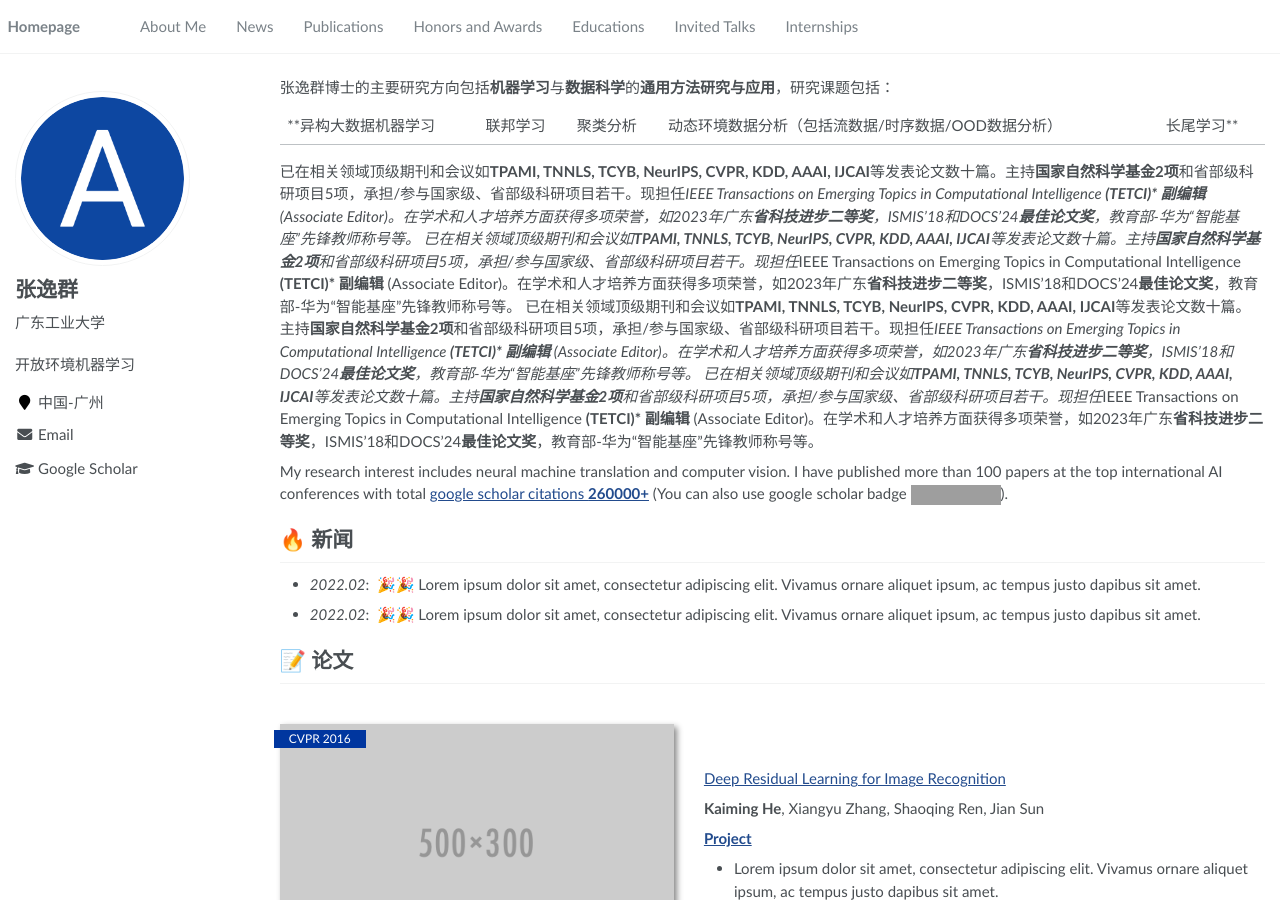
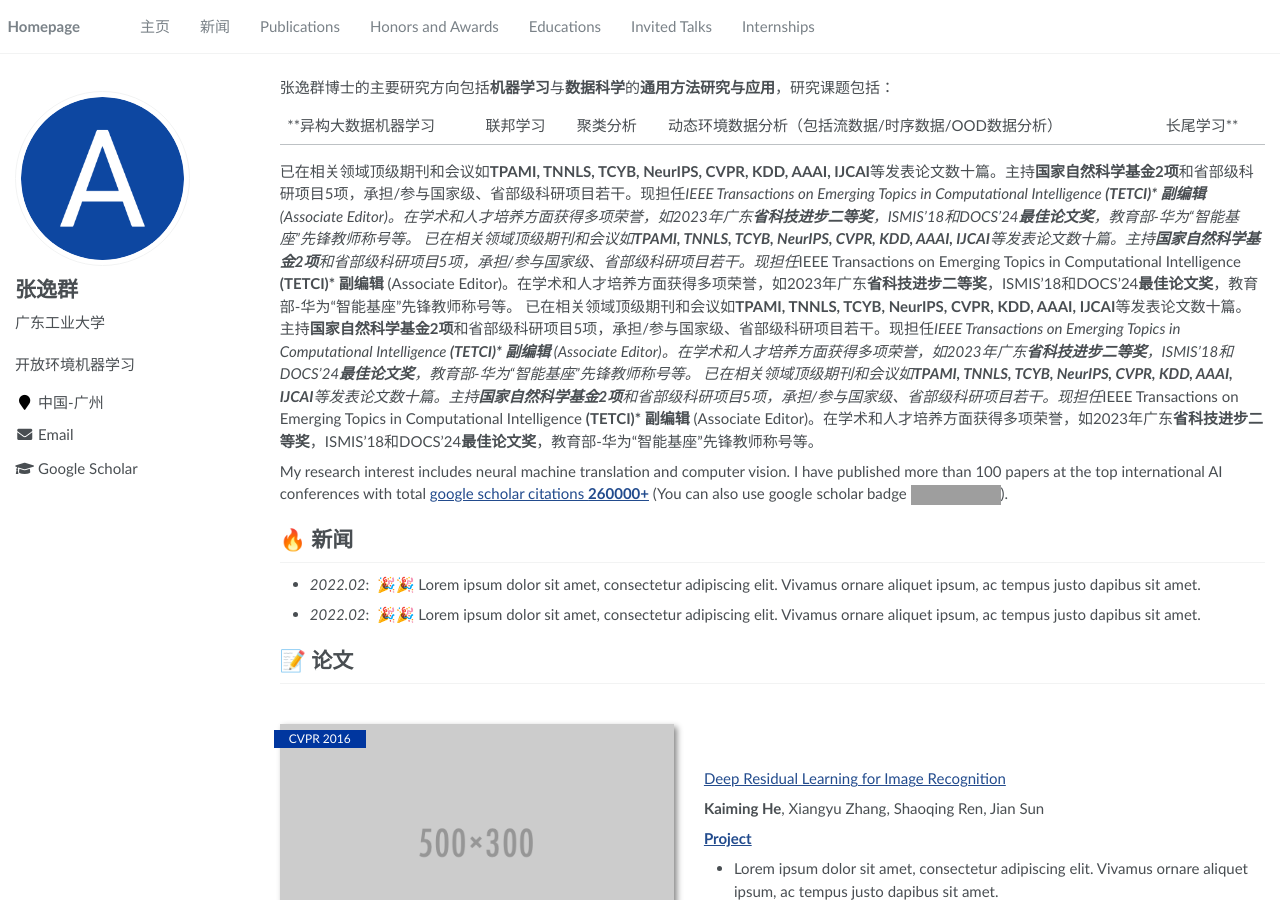
Before and after one commit to yqzhang-Zz/zh, a Jekyll site: the page built from _pages/about.md, in a window 1280 px wide and 900 px high. Built offline with Jekyll 4.4.1, drawn with Linux system fonts in a browser that asks for light colours; grey boxes are pictures that could not be loaded.

Commit message:
Update navigation.yml

```diff
--- a/_data/navigation.yml
+++ b/_data/navigation.yml
@@ -1,11 +1,11 @@
 # main links links
 main:
 
-  - title: "About Me"
-    url: "/#about-me"
+  - title: "主页"
+    url: "/#主页"
 
-  - title: "News"
-    url: "/#-news"
+  - title: "新闻"
+    url: "/#-新闻"
 
   - title: "Publications"
     url: "/#-publications"
```
